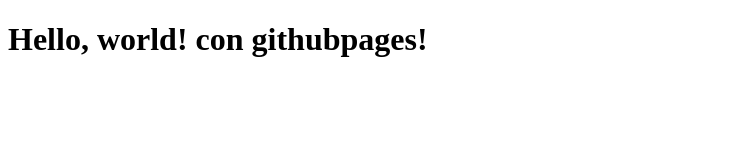
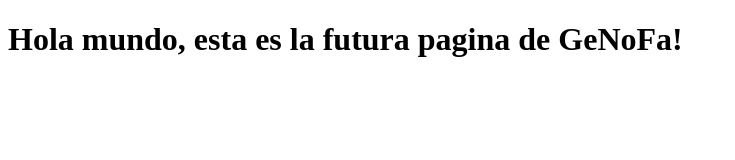
Before and after one commit to gentilenoli/gentilenoli.github.io, a plain HTML site: page docs/index.html in a window 1280 px wide. Shown: the whole page, without its empty margins (0-735 px from the left). Drawn offline with Linux system fonts and the light colour scheme.

Commit message:
Update index.html

```diff
--- a/docs/index.html
+++ b/docs/index.html
@@ -3,9 +3,9 @@
   <head>
     <meta charset="utf-8">
     <meta name="viewport" content="width=device-width, initial-scale=1">
-    <title>Bootstrap demo</title>
+    <title>Genofa Demo</title>
   </head>
   <body>
-    <h1>Hello, world! con githubpages!</h1>
+    <h1>Hola mundo, esta es la futura pagina de GeNoFa!</h1>
   </body>
 </html>
```
